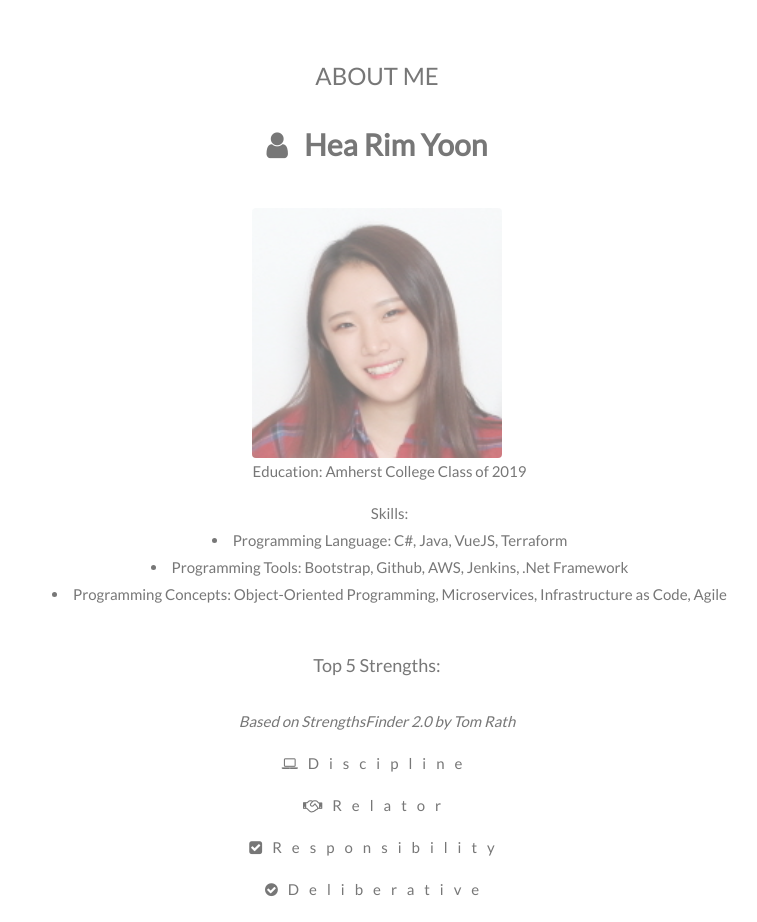
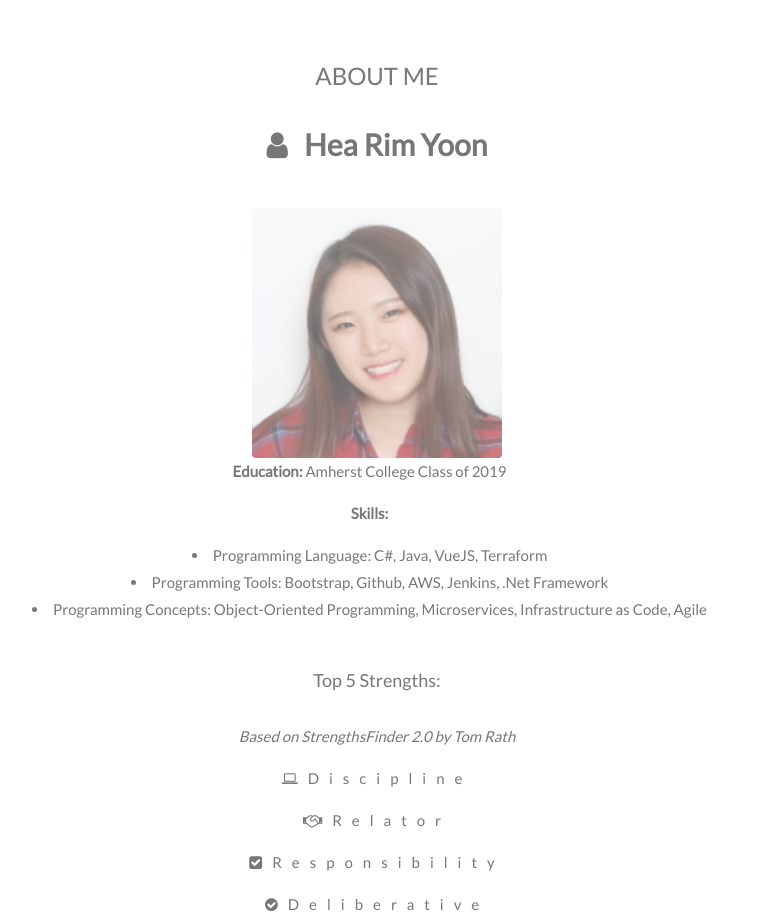
Before and after one commit to yhy7134/Portfolio, a plain HTML site: page index.html in a window 1280 px wide. Shown: the part 820-1742 px from the top of the page, without its empty margins (263-1020 px from the left). Drawn offline with nearby package versions, Linux system fonts and the light colour scheme.

Commit message:
update about me

```diff
--- a/index.html
+++ b/index.html
@@ -101,13 +101,11 @@ body, html {
     </div>
 
     <div class="w3-center" style="list-style-position: inside; text-indent: -1em">
-      <p style="margin-left: 40px">Education: Amherst College Class of 2019<br>
-    </ul>
-      <ul>Skills:
+      <p><b>Education:</b> Amherst College Class of 2019<br>
+      <p><b>Skills:</b></p>
       <li>Programming Language: C#, Java, VueJS, Terraform</li>
       <li>Programming Tools: Bootstrap, Github, AWS, Jenkins, .Net Framework</li>
       <li>Programming Concepts: Object-Oriented Programming, Microservices, Infrastructure as Code, Agile</li>
-    </ul>
        </p>
      </div>
   </div>
```
